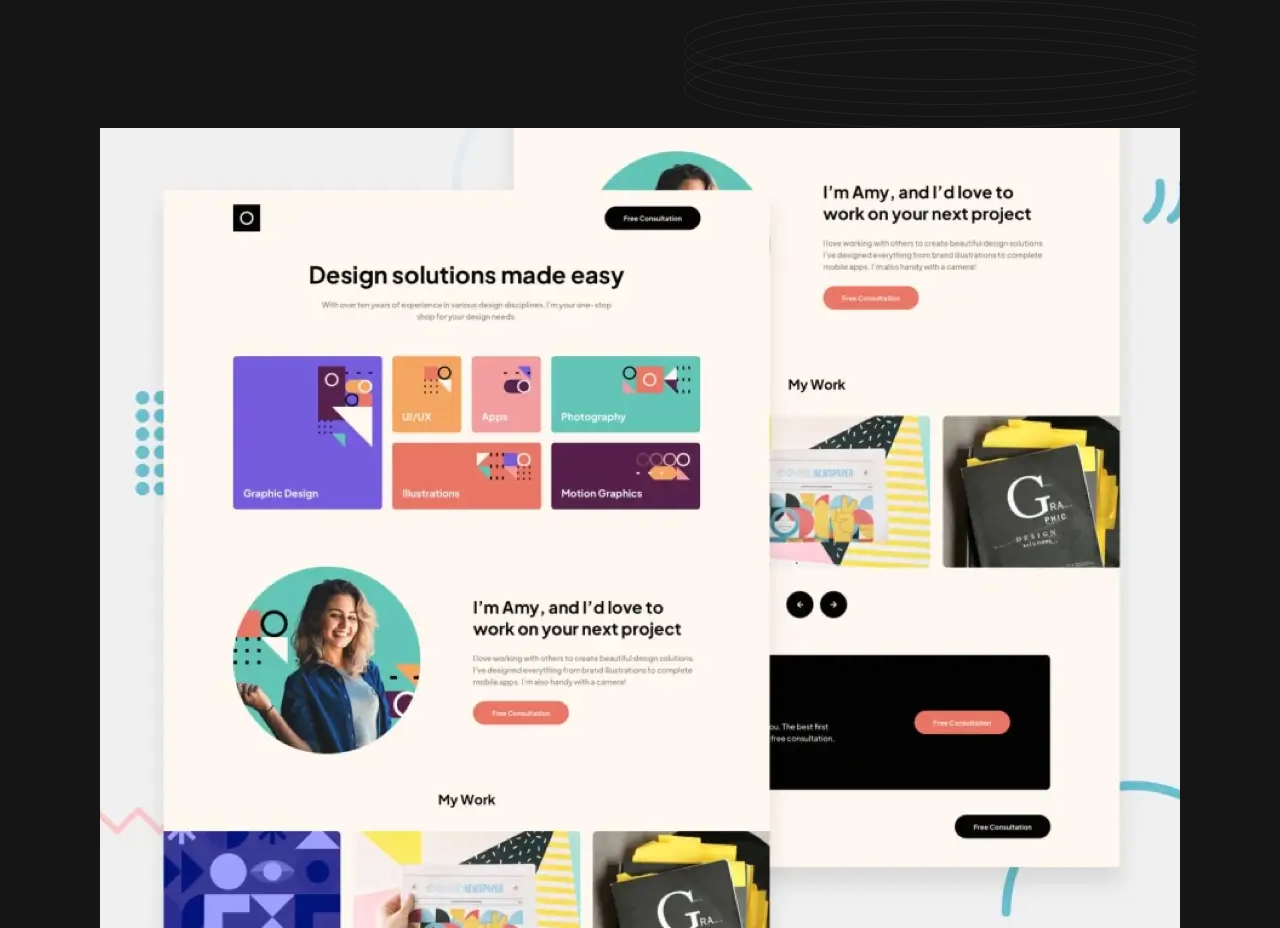
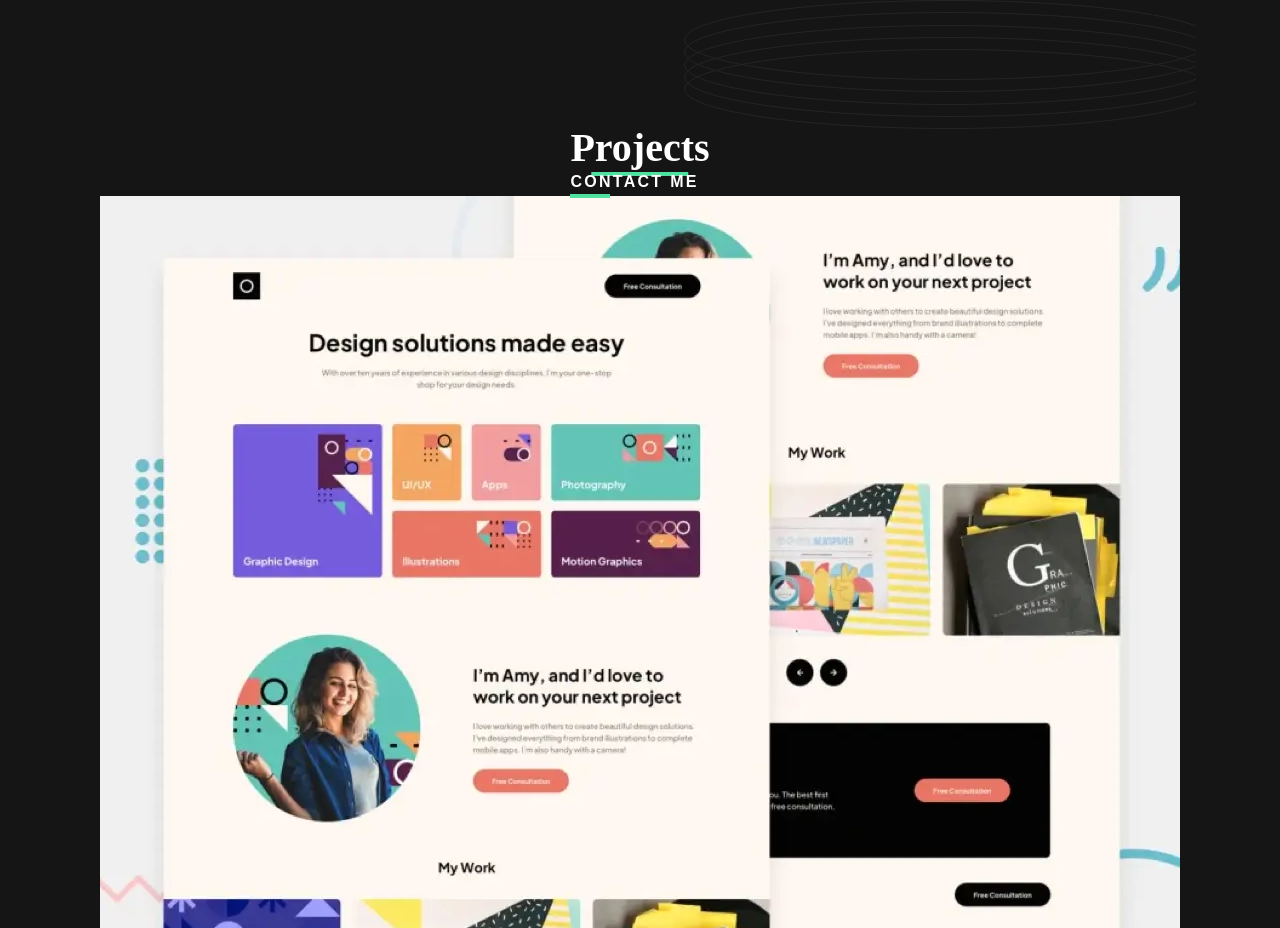
Before and after one commit to Hcmwebs/single-page-dev-portifolio, a React (Vite) app: page / in a window 1280 px wide. Shown: the part 1100-2028 px from the top of the page. Built offline with nearby package versions, Linux system fonts and the light colour scheme.

Commit message:
added more content to the project component
Signed-off-by: Heze <64218603+Hcmwebs@users.noreply.github.com>

```diff
--- a/src/components/Projects.jsx
+++ b/src/components/Projects.jsx
@@ -1,11 +1,19 @@
 import React from 'react'
 import { projects } from '../data/Data'
 import { SingleProject } from './index'
-import { StyledSection } from '../styles'
+import { StyledTitle, StyledLink, StyledSection } from '../styles'
 
 const Projects = () => {
 	return (
 		<StyledSection>
+			<div>
+				<StyledTitle>
+					<h2>Projects</h2>
+				</StyledTitle>
+				<StyledLink href='#' target='_blank' rel='noopener noreferrer'>
+					contact me
+				</StyledLink>
+			</div>
 			<div className='items'>
 				{projects.map((project) => {
 					return <SingleProject key={project.id} {...project} />
```
